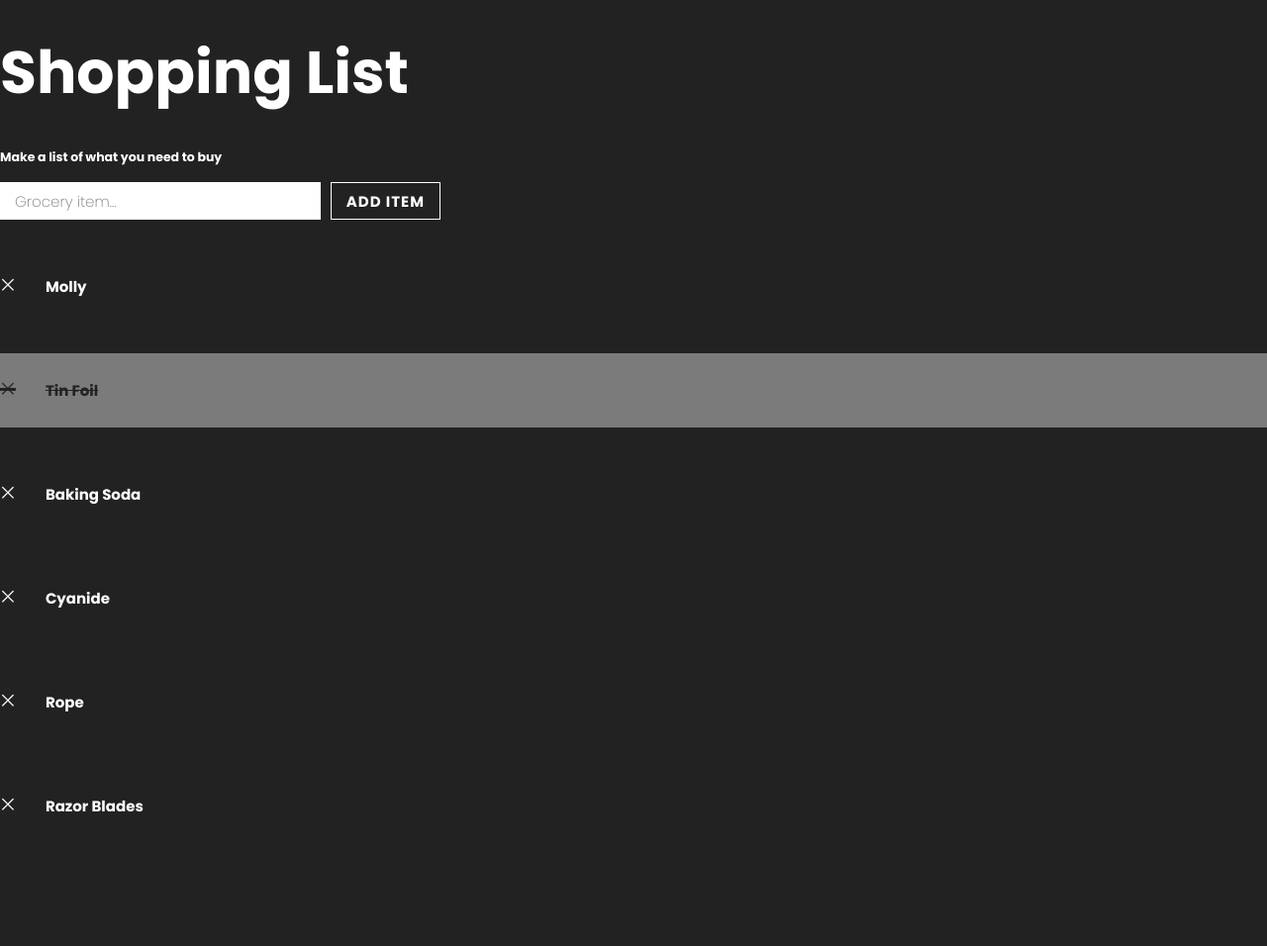
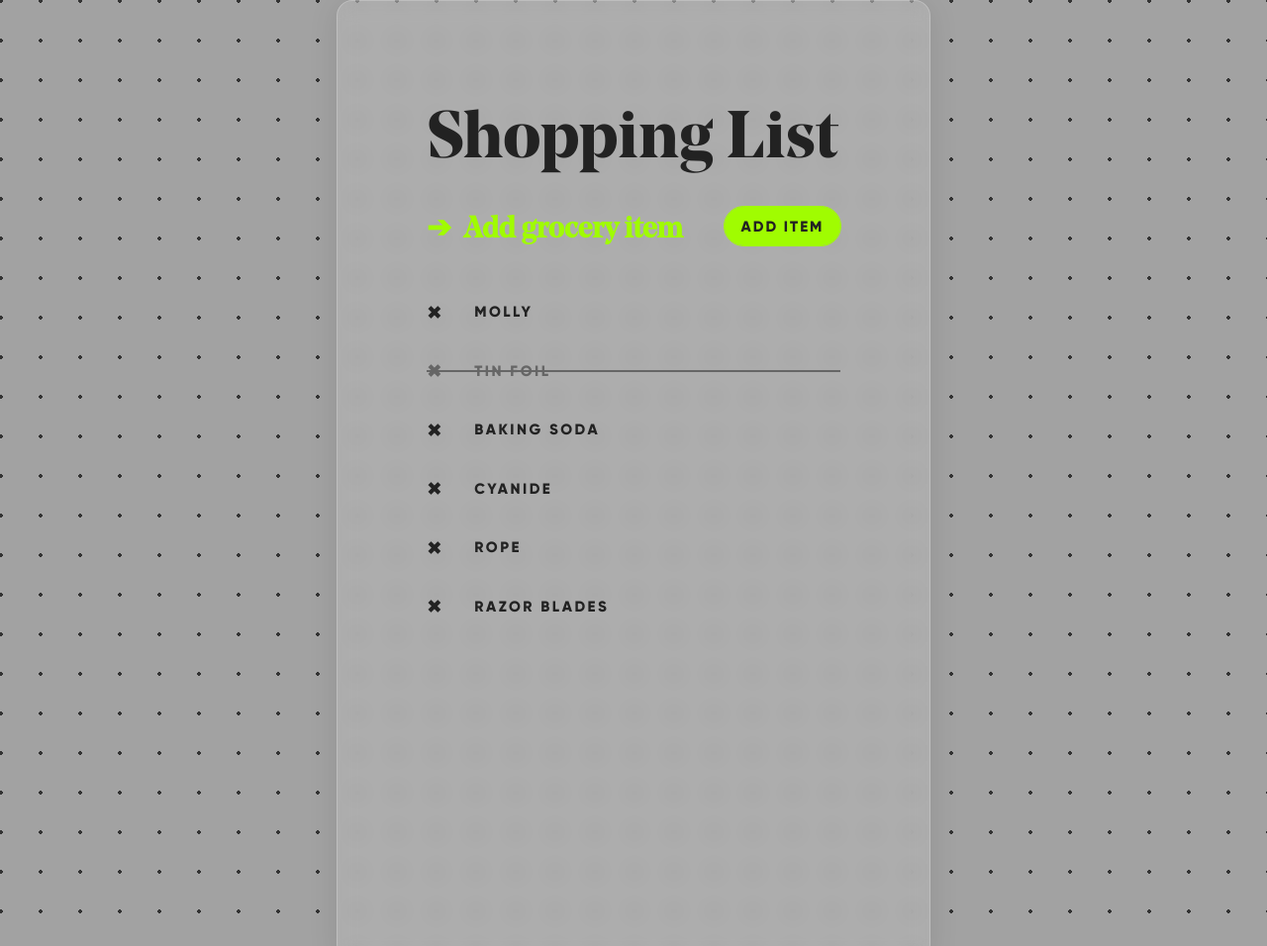
Before and after one commit to Blackadder331/Shopping-List, a plain HTML site: page index.html in a window 1280 px wide. Shown: the top 956 px of the page at 99% size. Before the commit the page ends 852 px from the top, so only its background shows below. Drawn offline with Linux system fonts and the light colour scheme.

Commit message:
list CSS styles loking good now

```diff
--- a/index.html
+++ b/index.html
@@ -9,17 +9,21 @@
     <script defer src="list.js"></script>
 </head>
 <body>
+
+    <div id="container">
         <div>
             <h1>
                 Shopping List
             </h1>
             <p>
-            <small>
+                <!-- <small>
                     Make a list of what you need to buy
-            </small>
+                </small> -->
             </p>
-        <input type="text" id="myInput" placeholder="Grocery item...">
-        <span onclick="newElement()" class="addBtn">Add item</span>
+            <div id="input-bar">
+                <input type="text" id="myInput" placeholder="➔  Add grocery item">
+                <span onclick="newElement()" class="addBtn">Add item </span>
+            </div>
         </div>
         <ul id="myUL">
             <li>Molly</li>
@@ -29,5 +33,6 @@
             <li>Rope</li>
             <li>Razor Blades</li>
         </ul>
+    </div>
 </body>
 </html>
--- a/style.css
+++ b/style.css
@@ -1,9 +1,20 @@
 /* CSS Resets */
-@import url('https://fonts.googleapis.com/css2?family=Poppins:wght@200;700&display=swap');
 
+@font-face {
+    font-family: "Noe Display Bold";
+    src: url(./fonts/FontsFree-Net-NoeDisplay-Bold.ttf);
+}
+@font-face {
+    font-family: "Noe Display Medium";
+    src: url(./fonts/NoeDisplay-Medium\ 2.otf);
+}
+@font-face {
+    font-family: "Gilroy Extra Bold";
+    src: url(./fonts/Gilroy-ExtraBold\ 2.ttf);
+}
 * {
     box-sizing: border-box;
-    font-family: 'Poppins', sans-serif;
+    font-family: "Gilroy Extra Bold", sans-serif;
 }
 
 html, body {
@@ -11,12 +22,18 @@ html, body {
     padding: 0;
     font-size: 15px;
     /* ^ 15px rem base number for type scaling*/
-    color: white;
-    background-color: #222222;
+    color: #222222;
+    background-color: #a2a2a2;
+    display: flex;
+    justify-content: center;
+    align-items: center;
 }
 
 h1 {
-    font-size: 4rem;
+    font-size: 4.45rem;
+    padding-bottom: 0;
+    margin-bottom: 2rem;
+    font-family: "Noe Display Bold", serif;
 }
 
 h2 {
@@ -30,23 +47,26 @@ h3 {
 h1, h2, h3, h4, h5 {
     line-height: 1.1;
 }
-
+small{
+    text-transform: uppercase;
+    letter-spacing: 3px;
+    font-size: .75rem;
+    color: rgb(160, 252, 1);
+}
+p{
+    margin-bottom: 2rem;
+}
 body,
 input,
 button,
 select,
 textarea {
-    font: 600 1rem 'Poppins';
-    /* color: white */
+    font: 600 1rem "Noe Display Medium";
 }
 
-/* a { text-decoration: none; }
-a:link { color: #6A26CD; }
-a:hover { color: #431488; }
-a:active { color: #6A26CD; }
-a:visited { color: #6A26CD; } */
 
-html, body, #root { height: 100%; }
+
+html, body, #root { min-height: 100%; }
 
 ul, ol { margin: 0 0 1rem; padding: 0; }
 
@@ -59,6 +79,46 @@ table:not(th){
 }
 /* END CSS Resets */
 
+body {
+    /* background-image: url(./images/grid.webp); */
+
+    /* background-image: linear-gradient(45deg, #888888 25%, transparent 25%), linear-gradient(-45deg, #888888 25%, transparent 25%), linear-gradient(45deg, transparent 75%, #888888 75%), linear-gradient(-45deg, transparent 75%, #888888 75%);
+    background-size: 80px 80px;
+    background-position: 0 0, 0 40px, 40px -40px, -40px 0px; */
+
+    /* background: linear-gradient(90deg, #a2a2a2 21px, transparent 1%) center, linear-gradient(#a2a2a2 21px, transparent 1%) center, #333333;
+    background-size: 22px 22px; */
+
+    background-image: radial-gradient(#333333 2px, transparent 0);
+    background-size: 40px 40px;
+    background-position: -19px -19px;
+
+    min-width: 100vw;
+    min-height: 100vh;
+
+    /* background-size: cover; */
+}
+
+#container{
+
+    background: rgba(255, 255, 255, 0.12);
+    border-radius: 16px;
+    box-shadow: 0 4px 30px rgba(0, 0, 0, 0.1);
+    backdrop-filter: blur(9.1px);
+    -webkit-backdrop-filter: blur(9.1px);
+    border: 1px solid rgba(255, 255, 255, 0.22);
+    max-width: 80vw;
+    padding: 4rem 6rem 2rem 6rem;
+    width: 40rem;
+    aspect-ratio: 1 / 1.618;
+}
+
+#input-bar{
+    width: 100%;
+    display: flex;
+    justify-content: space-between;
+    padding-bottom: 1rem;
+}
 ul {
     margin-top: 2rem;
 }
@@ -68,66 +128,95 @@ ul li {
     flex-direction: row-reverse;
     align-items: center;
     justify-content: flex-end;
-    margin-bottom: 2rem;
+    margin-bottom: 1rem;
+    cursor: pointer;
+    text-transform: uppercase;
+    letter-spacing: 2.5px;
 }
 /* Darker background-color on hover */
 ul li:hover {
-    background: rgb(64, 64, 64);
+    color: rgb(160, 252, 1);
+    transition-duration: .35s;
+    transition-timing-function: cubic-bezier(0.175, 0.885, 0.32, 1.275);
+
 }
 
 /* When clicked on, add a background color and strike out text */
 ul li.checked {
-    background: rgb(123, 123, 123);
-    color: #222222;
-    text-decoration: line-through;
+    color: #666666;
+
+    position: relative;
+    width: 100%;
 }
 
-/* Add a "checked" mark when clicked on */
-/* ul li.checked::before {
-    content: '';
+/* Strikethrough method */
+ul li.checked:before {
+
+    content: " ";
     position: absolute;
-    border-color: rgb(255, 255, 255);
-    border-style: solid;
-    border-width: 0 2px 2px 0;
-    top: 10px;
-    left: 16px;
-    transform: rotate(45deg);
-    height: 15px;
-    width: 7px;
+    top: 49%;
+    left: 0;
+    border-bottom: 2px solid #666666;
+    width: 100%;
+    transition-duration: .35s;
+    transition-timing-function: cubic-bezier(0.175, 0.885, 0.32, 1.275);
 
+}
 
-    display: none;
-} */
 
 /* Style the close button */
 .close {
     right: 0;
     top: 0;
-    margin-top: 1rem;
+    margin-top: .25rem;
     margin-right: 2rem;
-    margin-bottom: 1rem;
+    margin-bottom: .25rem;
     font-size: 2rem;
     font-weight: 100;
 }
 
-.close:hover {
-    color: #f44336;
+
+
+.addBtn {
+    outline: 1px solid rgb(160, 252, 1);
+    padding-top: .7rem;
+    padding-bottom: .7rem;
+    text-transform: uppercase;
+    letter-spacing: 2px;
+    kerning: auto;
+    text-rendering: optimizeLegibility;
+    width: 28%;
+    text-align: center;
+    background-color: rgb(160, 252, 1);
+    cursor: pointer;
+    display: flex;
+    justify-content: center;
+    align-items: center;
+    border-radius: 5rem;
 }
 
-.addBtn {
-    outline: 1px solid white;
-    padding: .5rem 1rem;
-    text-transform: uppercase;
-    letter-spacing: 1px;
-    kerning: auto;
-    text-rendering: optimizeLegibility;
+.addBtn:hover {
+    outline: 1px solid #222222;
+
+    background-color: #222222;
+    color: rgb(160, 252, 1);
+    transition-duration: .7s;
+    transition-timing-function: ease;
+
 }
 
 #myInput {
     outline: none;
     border: none;
-    padding: .5rem 1rem;
-    font-size: 1rem;
+    padding: 0;
+    margin-bottom: -.5rem;
+    font-size: 2rem;
     margin-right: .5rem;
-    font-weight: 100;
+    /* font-weight: 100; */
+    width: 69%;
+    background: transparent;
+
 }
+::placeholder {
+    color: rgb(160, 252, 1);
+}
```
Also changed, not shown: fonts/FontsFree-Net-NoeDisplay-Bold.ttf (added), fonts/Gilroy-ExtraBold 2.ttf (added), fonts/NoeDisplay-Medium 2.otf (added), images/bg.png (added), images/grid.webp (added), 1 other file. Lines whose indentation alone changed are shown as unchanged.
